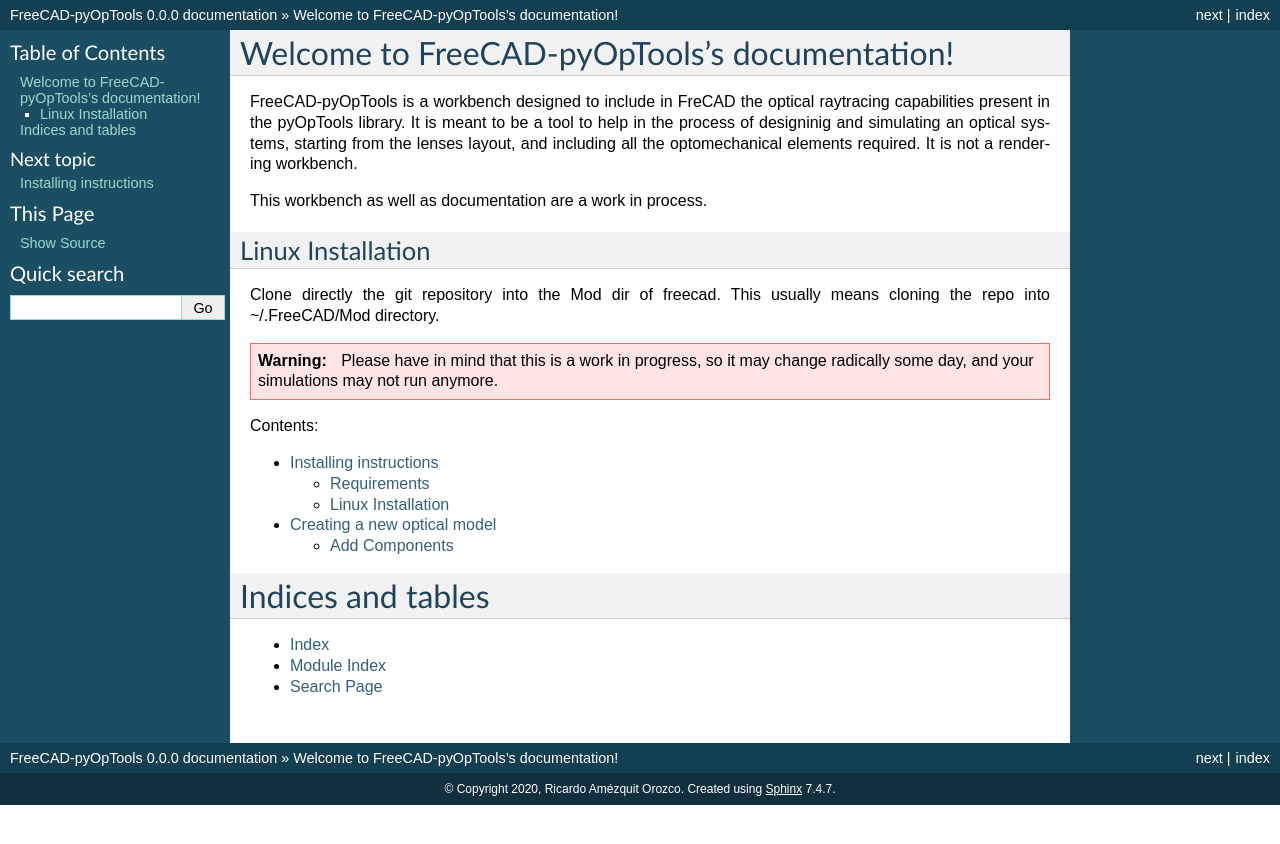
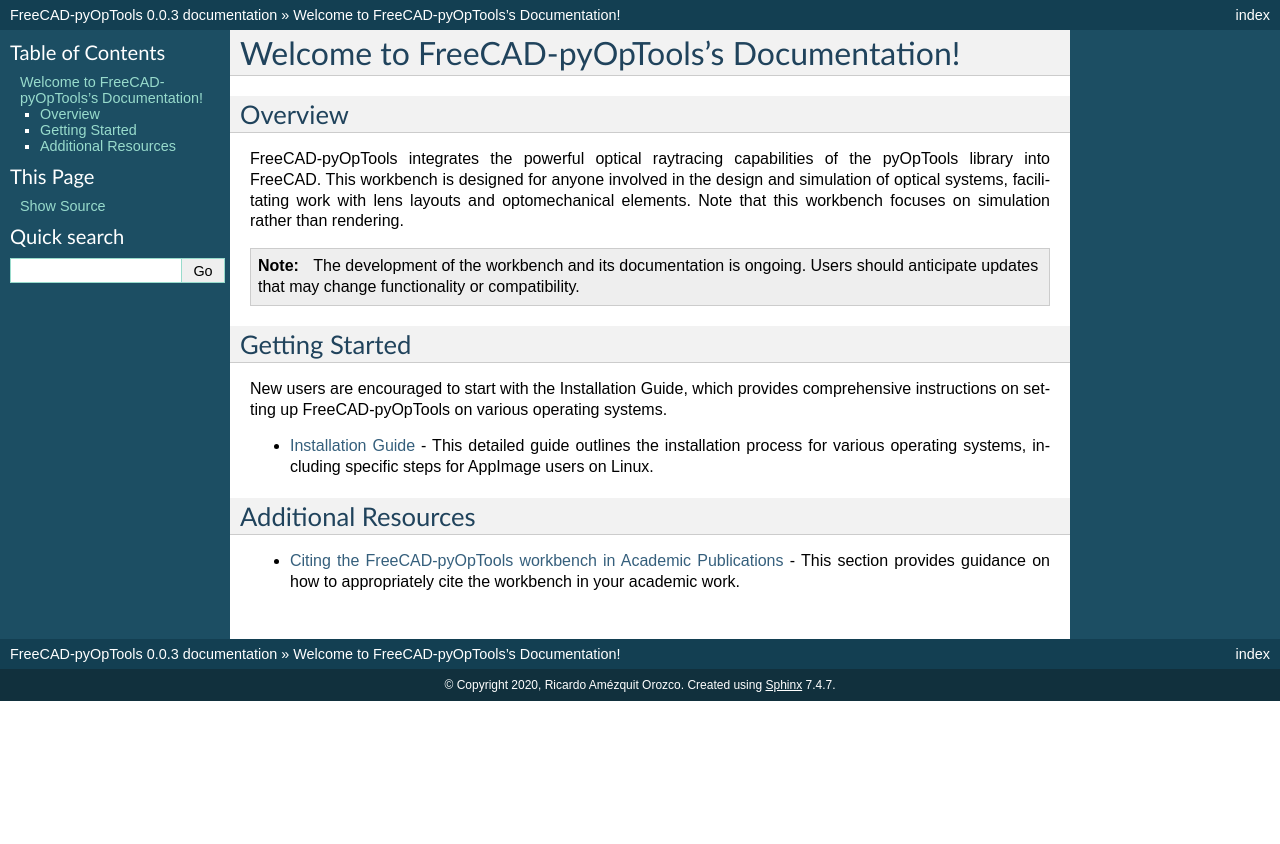
Before and after one commit to cihologramas/freecad-pyoptools, a Sphinx documentation site: the page built from doc/index.rst, in a window 1280 px wide. Shown: the top 844 px of the page. Built offline with Sphinx 7.4.7, drawn with Linux system fonts in a browser that asks for light colours.

Commit message:
A small improvement to the documentation

```diff
--- a/doc/conf.py
+++ b/doc/conf.py
@@ -26,7 +26,7 @@
 # The short X.Y version
 version = ''
 # The full version, including alpha/beta/rc tags
-release = '0.0.0'
+release = '0.0.3'
 
 
 # -- General configuration ---------------------------------------------------
--- a/doc/index.rst
+++ b/doc/index.rst
@@ -1,41 +1,60 @@
-.. FreeCAD-pyOpTools documentation master file, created by
-   sphinx-quickstart on Mon Dec 21 15:12:20 2020.
-   You can adapt this file completely to your liking, but it should at least
-   contain the root `toctree` directive.
-
-Welcome to FreeCAD-pyOpTools's documentation!
+Welcome to FreeCAD-pyOpTools's Documentation!
 =============================================
 
-FreeCAD-pyOpTools is a workbench designed to include in FreCAD the optical
-raytracing capabilities present in the pyOpTools library. It is meant to be a
-tool to help in the process of designinig and simulating an optical
-systems, starting from the lenses layout, and including all the optomechanical
-elements required. It is not a rendering workbench.
+Overview
+--------
+FreeCAD-pyOpTools integrates the powerful optical raytracing capabilities of
+the pyOpTools library into FreeCAD. This workbench is designed for anyone
+involved in the design and simulation of optical systems, facilitating work
+with lens layouts and optomechanical elements. Note that this workbench focuses
+on simulation rather than rendering.
 
-This workbench as well as documentation are a work in process.
+.. note::
+   The development of the workbench and its documentation is ongoing. Users
+   should anticipate updates that may change functionality or compatibility.
 
-Linux Installation
-------------------
+Getting Started
+---------------
 
-Clone directly the git repository into the Mod dir of freecad. This usually
-means cloning the repo into ~/.FreeCAD/Mod directory.
+New users are encouraged to start with the Installation Guide, which provides
+comprehensive instructions on setting up FreeCAD-pyOpTools on various
+operating systems.
 
 
-.. warning::
-   Please have in mind that this is a work in progress, so it may change
-   radically some day, and your simulations may not run anymore.
+- :doc:`installation` - This detailed guide outlines the installation process for various operating systems, including specific steps for AppImage users on Linux.
 
-.. toctree::
-   :maxdepth: 2
-   :caption: Contents:
+Additional Resources
+--------------------
 
-   install
-   newmodel
+-   :doc:`citing_freecad_pyoptools` - This section provides guidance on how to appropriately cite the workbench in your academic work.
 
 
-Indices and tables
-==================
 
-* :ref:`genindex`
-* :ref:`modindex`
-* :ref:`search`
+..
+   Explore More
+   ------------
+   After installing the workbench, dive deeper into its capabilities and learn how to use its features through our comprehensive guides:
+
+   - `Creating a New Model <newmodel.rst>`_: Learn how to create your first optical system model.
+   - `Tutorials <tutorials.rst>`_: Enhance your skills with detailed tutorials covering various aspects of optical system design.
+   - `API Reference <api_reference.rst>`_: Explore the technical details of the workbench's functions and classes.
+
+   Indices and Tables
+   ------------------
+   - `General Index <genindex.rst>`_
+   - `Module Index <modindex.rst>`_
+   - `Search Page <search.rst>`_
+
+   Contribution
+   ------------
+   Contributions to both the FreeCAD-pyOpTools workbench and its documentation are welcome. See how you can contribute to improving this project:
+
+   - `Contribution Guidelines <contribution_guidelines.rst>`_: Guidelines for contributing to the FreeCAD-pyOpTools project.
+
+..
+   Indices and tables
+   ==================
+
+   * :ref:`genindex`
+   * :ref:`modindex`
+   * :ref:`search`
```
Also changed, not shown: doc/citing_freecad_pyoptools.rst (added, +16 -0 lines), doc/install.rst (deleted, +0 -27 lines), doc/installation.rst (added, +80 -0 lines), doc/contribution_guidelines.rst (added).
